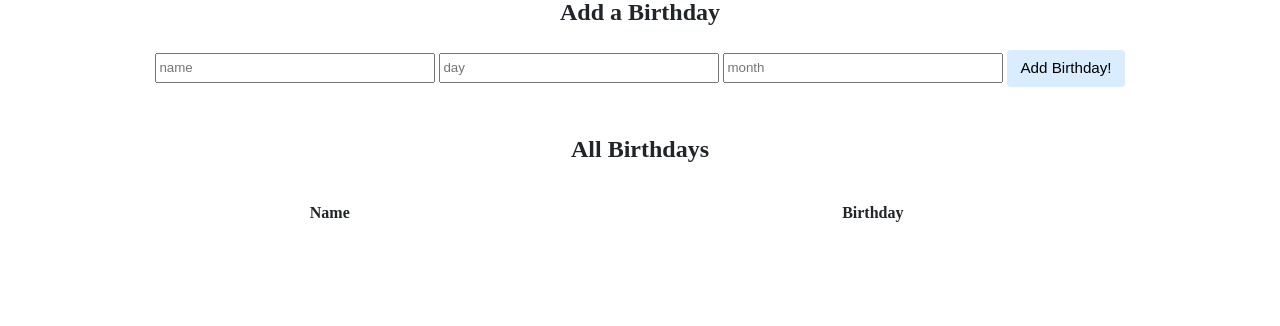
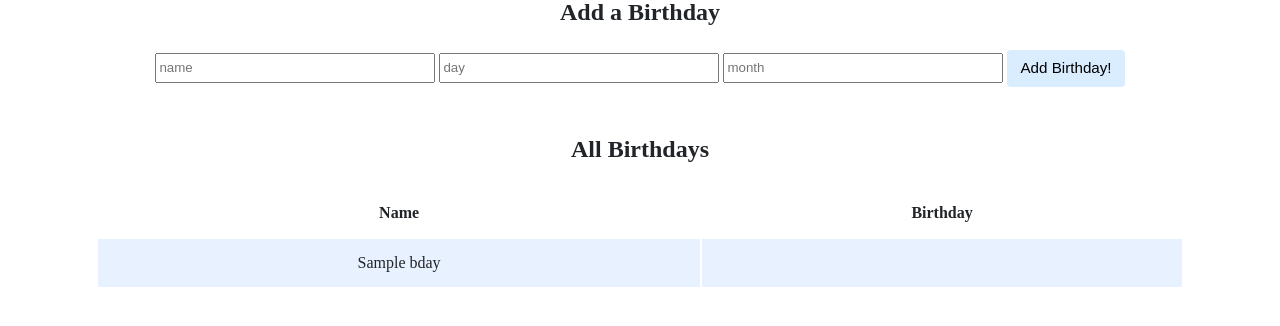
Before and after one commit to sinahuster/CS50-coursework, a Flask app: template Week9/ProblemSet9/birthdays/templates/index.html in a window 1280 px wide. Shown: the part 266-592 px from the top of the page. Run offline with Flask 3, Linux system fonts and the light colour scheme; the template is opened without the code that fills it: most values are stand-ins (such as "Sample title", 1, 10 or a date in 2020); lists and menus that the app fills with data are empty; some libraries are stand-ins or nearby versions.

Commit message:
Thu, Sep 11, 2025, 11:35 AM +02:00

```diff
--- a/Week9/ProblemSet9/birthdays/templates/index.html
+++ b/Week9/ProblemSet9/birthdays/templates/index.html
@@ -35,6 +35,15 @@
                     </thead>
                     <tbody>
                         <!-- TODO: Loop through the database entries to display them in this table -->
+
+                        {% for bday in birthdays %}
+
+                        <tr>
+                            <td>{{ bday }}</td>
+                            <td></td>
+                        </tr>
+
+                        {% endfor %}
                     </tbody>
                 </table>
             </div>
```
